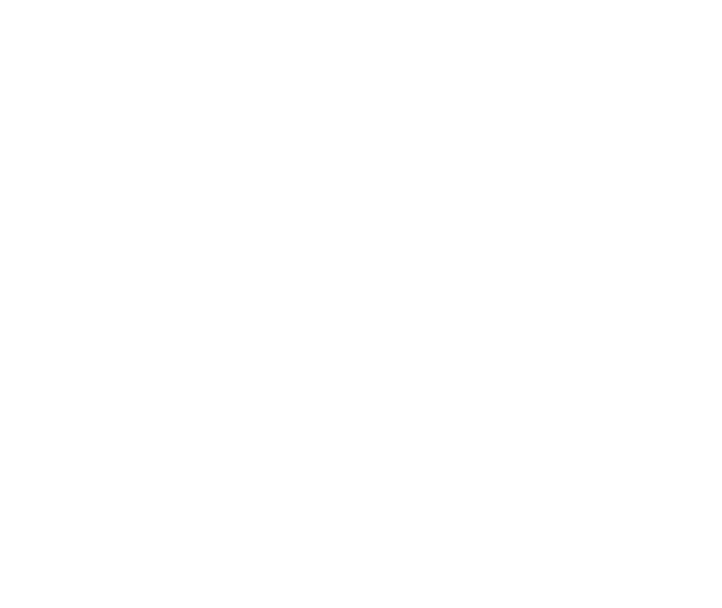
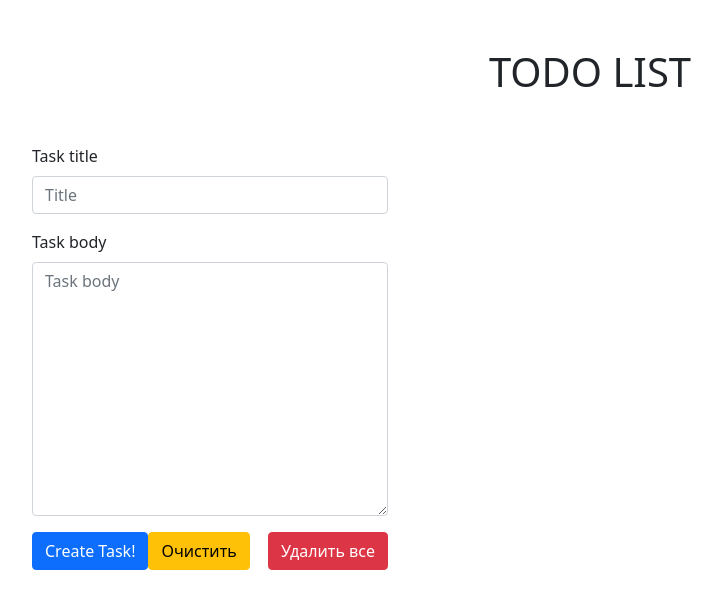
Before and after one commit to Ok-Trygub/Todo_List_react_app, a React (Create React App) app: page / in a window 1280 px wide. Shown: the top 608 px of the page, without its empty margins (50-772 px from the left). Built offline with nearby package versions, Linux system fonts and the light colour scheme.

Commit message:
add todo TodoList, TodoItem components

```diff
--- a/package.json
+++ b/package.json
@@ -4,6 +4,7 @@
   "private": true,
   "dependencies": {
     "bootstrap": "^5.1.3",
+    "lodash": "^4.17.21",
     "react": "^18.2.0",
     "react-bootstrap": "^2.4.0",
     "react-dom": "^18.2.0",
--- a/src/App.css
+++ b/src/App.css
@@ -1,38 +1,22 @@
-.App {
-  text-align: center;
+.taskWrapper {
+  background-color: #ccc;
+  border-radius: 10px;
+  box-shadow: 0 0 14px 1px rgba(0, 0, 0, .2);
+  padding: 20px;
+  margin-bottom: 20px;
 }
 
-.App-logo {
-  height: 40vmin;
-  pointer-events: none;
+.taskHeading {
+  font-size: 20px;
+  margin-bottom: 15px;
 }
 
-@media (prefers-reduced-motion: no-preference) {
-  .App-logo {
-    animation: App-logo-spin infinite 20s linear;
-  }
+.taskDescription {
+  font-size: 16px;
 }
 
-.App-header {
-  background-color: #282c34;
-  min-height: 100vh;
-  display: flex;
-  flex-direction: column;
-  align-items: center;
-  justify-content: center;
-  font-size: calc(10px + 2vmin);
-  color: white;
+.completed {
+  display: block;
+  cursor: pointer;
+  user-select: none;
 }
-
-.App-link {
-  color: #61dafb;
-}
-
-@keyframes App-logo-spin {
-  from {
-    transform: rotate(0deg);
-  }
-  to {
-    transform: rotate(360deg);
-  }
-}
--- a/src/App.js
+++ b/src/App.js
@@ -1,11 +1,13 @@
 import './App.css';
+import 'bootstrap/dist/css/bootstrap.min.css';
+import TodoList from "./components/TodoList";
 
 function App() {
-  return (
-    <div className="App">
-
-    </div>
-  );
+    return (
+        <div className="App">
+            <TodoList/>
+        </div>
+    );
 }
 
 export default App;
--- /dev/null
+++ b/src/components/TodoItem.jsx
@@ -0,0 +1,27 @@
+import {Button} from "react-bootstrap";
+
+const TodoItem = (props) => {
+
+    return (
+        <div className="col-4">
+            <div className="taskWrapper">
+                <div className="taskHeading">{props.task.title}</div>
+                <div className="taskDescription">{props.task.description}</div>
+                <hr/>
+
+                <label className="completed form-check">
+                    <input type="checkbox" className="form-check-input" name='completed'
+                           />
+                    <span>Завершено ?</span>
+                </label>
+
+                <hr/>
+                {/*<button className="btn btn-danger delete-btn" >Удалить*/}
+                {/*</button>*/}
+                <Button variant="danger" onClick={props.onRemove(props.task.itemId)}>Удалить</Button>
+            </div>
+        </div>
+    )
+}
+
+export default TodoItem;
--- /dev/null
+++ b/src/components/TodoList.jsx
@@ -0,0 +1,176 @@
+import React, {useState, useEffect} from 'react';
+import {Button} from "react-bootstrap";
+import _ from 'lodash';
+import TodoItem from "./TodoItem";
+
+const TodoList = () => {
+
+    const dbKey = 'taskList';
+    const [currentTitle, setCurrentTitle] = useState('');
+    const [currentDescription, setCurrentDescription] = useState('');
+    const [isCompleted, setCompleted] = useState(false);
+    const [todos, setTodos] = useState([]);
+
+    function handleChange(event) {
+        const {target} = event;
+
+        if (target.name === 'title') setCurrentTitle(target.value);
+        if (target.name === 'description') setCurrentDescription(target.value);
+    }
+
+    function addTask(event) {
+        event.preventDefault();
+        event.stopPropagation();
+
+        if (!currentTitle.length || !currentDescription.length) return;
+
+        const uniqueId = _.uniqueId();
+        if (uniqueId === 0) throw new Error('ID cannot be 0');
+
+        let data = {
+            itemId: uniqueId,
+            title: currentTitle,
+            description: currentDescription,
+            isCompleted: isCompleted
+        }
+
+        setData(data);
+
+        setTodos([data, ...todos]);
+        setCurrentTitle('');
+        setCurrentDescription('');
+    }
+
+    function setData(todoItemData) {
+        if (!hasItem()) {
+            setItem([todoItemData]);
+            return;
+        }
+
+        const storageData = JSON.parse(
+            localStorage.getItem(dbKey)
+        )
+
+        const data = [todoItemData, ...storageData];
+        setItem(data);
+    }
+
+    function hasItem() {
+        let data = localStorage.getItem(dbKey);
+        if (!data) return false;
+
+        return true;
+    }
+
+    function setItem(data) {
+        return localStorage.setItem(
+            dbKey,
+            JSON.stringify(data)
+        );
+    }
+
+    // const changeComplete = (id) => (event) => {
+    //     setCompleted(true);
+    //
+    // }
+
+    const clearForm = () => {
+        setCurrentTitle('');
+        setCurrentDescription('');
+    }
+
+    const removeItemHandler = (id) => (event) => {
+        event.stopPropagation();
+
+        let todosArr = [...todos];
+
+        const currentItemIndex = todos.findIndex(todoItem => {
+            return todoItem.itemId === id
+        });
+
+        todosArr.splice(currentItemIndex, 1);
+
+        setTodos(todosArr);
+
+        if (!todosArr.length) localStorage.clear();
+        else setItem(todosArr);
+    }
+
+    useEffect(() => {
+        const data = JSON.parse(
+            localStorage.getItem(dbKey)
+        );
+        if (!data) return;
+
+        setTodos(data);
+    }, []);
+
+    const renderItem = () => {
+        if (!todos) return null;
+
+        return todos.map(item => {
+            return <TodoItem task={item} key={item.itemId}
+                             onRemove={removeItemHandler}
+            />
+        })
+    }
+
+    return (
+        <main>
+            <h1 className="text-center mt-5 mb-5">TODO LIST</h1>
+            <div className="container">
+                <div className="row">
+
+                    <div className="col-4">
+                        <form>
+                            <div className="mb-3">
+                                <label className="form-label">Task title</label>
+                                <input
+                                    type="text"
+                                    name="title"
+                                    className="form-control"
+                                    placeholder="Title"
+                                    required
+                                    value={currentTitle}
+                                    onChange={handleChange}
+                                />
+                            </div>
+
+                            <div className="mb-3">
+                                <label className="form-label">Task body</label>
+                                <textarea
+                                    name="description"
+                                    className="form-control"
+                                    placeholder="Task body"
+                                    cols="30"
+                                    rows="10"
+                                    required
+                                    value={currentDescription}
+                                    onChange={handleChange}
+                                ></textarea>
+                            </div>
+
+                            <div className="d-flex justify-content-between">
+                                <div>
+                                    <Button variant="primary" onClick={addTask}>Create Task!</Button>
+                                    <Button variant="warning" onClick={clearForm}>Очистить</Button>
+                                </div>
+
+                                <Button variant="danger">Удалить все</Button>
+                            </div>
+
+                        </form>
+                    </div>
+
+                    <div className="col-8">
+                        <div className="row" id="todoItems">
+                            {renderItem()}
+                        </div>
+                    </div>
+                </div>
+            </div>
+        </main>
+    )
+}
+
+export default TodoList;
```
Also changed, not shown: 2 other files (tests, documents, lock files or other folders).
